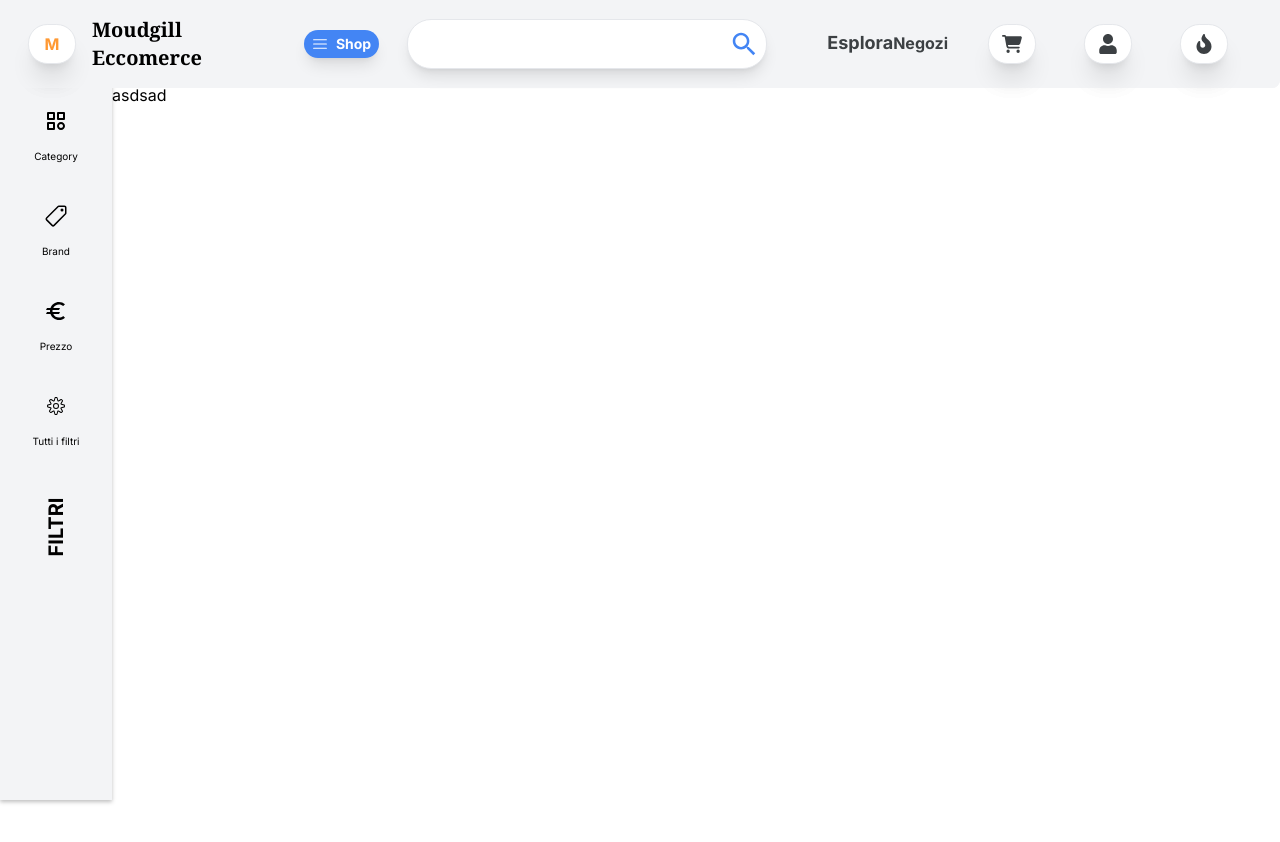
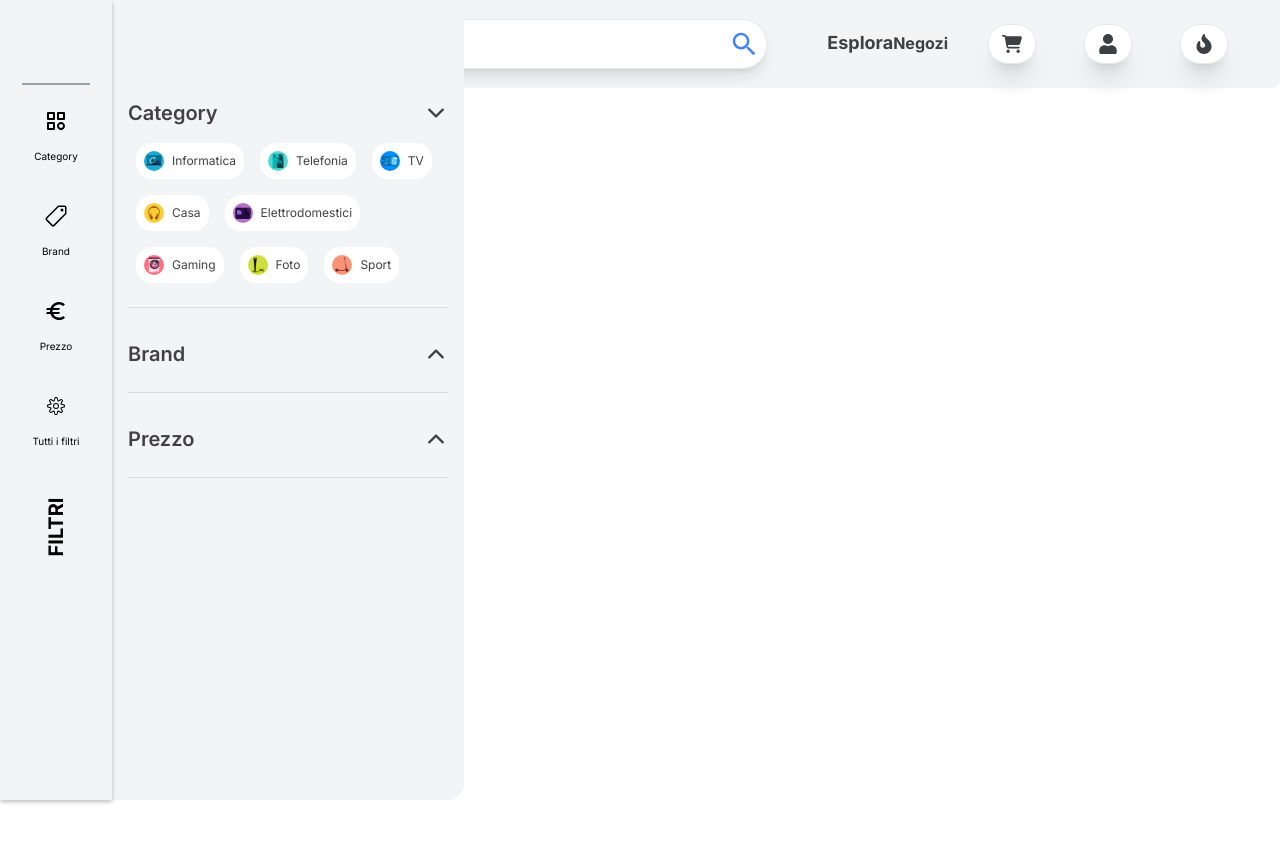
Before and after one commit to ManmeetMoudgill/Eccomerce-website, a Next.js app in the folder ecommerce_fe/: page /allProducts in a window 1280 px wide. Both pictures are taken after a click on the element 56 px from the left and 121 px from the top of the page. Built offline with nearby package versions, Linux system fonts and the light colour scheme.

Commit message:
working on all products page

```diff
--- a/ecommerce_fe/src/app/globals.css
+++ b/ecommerce_fe/src/app/globals.css
@@ -58,3 +58,38 @@
   border-radius: 10px !important;
 
 }
+
+.open_accordion {
+  animation: fadeIn 0.5s cubic-bezier(0.68, -0.55, 0.27, 1.55) forwards;
+  max-height: max-content;
+  opacity: 1;
+  overflow: hidden;
+}
+
+.close_accordion {
+  animation: fadeOut 0.5s cubic-bezier(0.68, -0.55, 0.27, 1.55) forwards;
+  max-height: 0;
+  opacity: 0;
+}
+
+@keyframes fadeIn {
+  from {
+    opacity: 0;
+    max-height: 0;
+  }
+  to {
+    opacity: 1;
+    max-height: max-content;
+  }
+}
+
+@keyframes fadeOut {
+  from {
+    opacity: 1;
+    max-height: max-content;
+  }
+  to {
+    opacity: 0;
+    max-height: 0;
+  }
+}
--- a/ecommerce_fe/src/shell/components/filters/index.tsx
+++ b/ecommerce_fe/src/shell/components/filters/index.tsx
@@ -4,7 +4,7 @@ import { useEventsStore } from '@/store/events';
 import { memo, useRef, useState } from 'react';
 import { BiCategory } from 'react-icons/bi';
 import { CiSettings } from 'react-icons/ci';
-import { IoIosArrowDown } from 'react-icons/io';
+import { IoIosArrowUp } from 'react-icons/io';
 import { IoPricetagOutline } from 'react-icons/io5';
 import { MdEuro, MdOutlineEuro } from 'react-icons/md';
 import { CATEGORIES } from '../header';
@@ -14,6 +14,7 @@ export enum FILTERS {
   CATEGORY = 'Category',
   BRAND = 'Brand',
   PRICE = 'Prezzo',
+  ALL_FILTERS = 'Tutti i filtri',
 }
 
 const BRANDS_LIST = [
@@ -62,7 +63,7 @@ const BRANDS_LIST = [
 const FILTERS_LIST = [
   {
     id: 1,
-    title: 'Category',
+    title: FILTERS.CATEGORY,
     logo: (
       <div className="rounded-3xl px-3 py-2 hover:shadow-xl  cursor-pointer transition-all delay-100 hover:bg-gray-200 ease-in-out">
         <BiCategory className="text-2xl " />
@@ -71,7 +72,7 @@ const FILTERS_LIST = [
   },
   {
     id: 2,
-    title: 'Brand',
+    title: FILTERS.BRAND,
     logo: (
       <div className="rounded-3xl px-3 py-2 hover:shadow-xl  cursor-pointer transition-all delay-100 hover:bg-gray-200 ease-in-out">
         <IoPricetagOutline className="text-2xl" />
@@ -80,7 +81,7 @@ const FILTERS_LIST = [
   },
   {
     id: 3,
-    title: 'Prezzo',
+    title: FILTERS.PRICE,
     logo: (
       <div className="rounded-3xl px-3 py-2 hover:shadow-xl  cursor-pointer transition-all delay-100 hover:bg-gray-200 ease-in-out">
         <MdEuro className="text-2xl" />
@@ -89,7 +90,7 @@ const FILTERS_LIST = [
   },
   {
     id: 4,
-    title: 'Tutti i filtri',
+    title: FILTERS.ALL_FILTERS,
     logo: (
       <div className="rounded-3xl px-3 py-2 hover:shadow-xl  cursor-pointer transition-all delay-100 hover:bg-gray-200 ease-in-out">
         <CiSettings className="text-2xl" />
@@ -102,18 +103,30 @@ const EcoFiltersComoponent = () => {
   const { setIsFiltersOpen, isFiltersOpen } = useEventsStore();
 
   const allFiltersRef = useRef<HTMLDivElement>(null);
-
-  useClickOutside(() => {
-    setIsFiltersOpen(false);
-  }, allFiltersRef);
-
   const [filterOpenWithName, setFilterOpenWithName] = useState<{
     isOpen: boolean;
     name: string;
   }>({
-    isOpen: false,
-    name: '',
+    isOpen: true,
+    name: FILTERS.CATEGORY,
   });
+
+  useClickOutside(() => {
+    setIsFiltersOpen(false);
+    setFilterOpenWithName({ isOpen: false, name: '' });
+  }, allFiltersRef);
+
+  const openCategory = () => {
+    setFilterOpenWithName({ isOpen: !filterOpenWithName.isOpen, name: FILTERS.CATEGORY });
+  };
+
+  const openBrand = () => {
+    setFilterOpenWithName({ isOpen: !filterOpenWithName.isOpen, name: FILTERS.BRAND });
+  };
+
+  const openPrice = () => {
+    setFilterOpenWithName({ isOpen: !filterOpenWithName.isOpen, name: FILTERS.PRICE });
+  };
 
   return (
     <div
@@ -131,9 +144,11 @@ const EcoFiltersComoponent = () => {
             <div key={filter?.id} className="flex flex-col items-center justify-center my-4 ">
               <span
                 onClick={() => {
-                  if (filter?.id === 4) {
-                    setIsFiltersOpen(true);
-                  }
+                  setIsFiltersOpen(true);
+                  setFilterOpenWithName({
+                    isOpen: true,
+                    name: filter?.title,
+                  });
                 }}
               >
                 {filter?.logo}
@@ -155,19 +170,21 @@ const EcoFiltersComoponent = () => {
           <div className=" mb-8 pb-4 border-b-[1px] border-[#DBDBDB]">
             <div
               onClick={() => {
-                setFilterOpenWithName({
-                  isOpen: !filterOpenWithName.isOpen,
-                  name: FILTERS.CATEGORY,
-                });
+                openCategory();
               }}
-              className="flex justify-between items-center text-[#424043] "
+              className="flex justify-between items-center cursor-pointer text-[#424043] "
             >
               <h2 className="text-xl font-semibold">{FILTERS.CATEGORY}</h2>
-              <IoIosArrowDown className="text-2xl cursor-pointer" />
+
+              <IoIosArrowUp
+                className={`text-2xl cursor-pointer ${filterOpenWithName?.isOpen && filterOpenWithName.name === FILTERS.CATEGORY ? 'rotate-180' : ''} transform transition-all duration-300 ease-in-out`}
+              />
             </div>
 
             {/* categories container */}
-            <div className="flex items-center flex-wrap overflow-hidden">
+            <div
+              className={`flex items-center flex-wrap overflow-hidden mt-2 ${filterOpenWithName?.isOpen && filterOpenWithName.name === FILTERS.CATEGORY ? 'open_accordion' : 'close_accordion'}`}
+            >
               {CATEGORIES.map((category) => (
                 <div
                   className="flex items-center rounded-2xl p-2 bg-white text-black hover:shadow:xl cursor-pointer transition-all delay-100 hover:bg-gray-200 ease-in-out my-2 mx-2"
@@ -189,16 +206,20 @@ const EcoFiltersComoponent = () => {
           <div className=" mb-8 pb-4 border-b-[1px] border-[#DBDBDB]">
             <div
               onClick={() => {
-                setFilterOpenWithName({ isOpen: !filterOpenWithName.isOpen, name: FILTERS.BRAND });
+                openBrand();
               }}
               className="flex justify-between items-center text-[#424043]"
             >
               <h2 className="text-xl font-semibold">{FILTERS.BRAND}</h2>
-              <IoIosArrowDown className="text-2xl cursor-pointer" />
+              <IoIosArrowUp
+                className={`text-2xl cursor-pointer ${filterOpenWithName?.isOpen && filterOpenWithName.name === FILTERS.BRAND ? 'rotate-180' : ''} transform transition-all duration-300 ease-in-out`}
+              />
             </div>
 
             {/* brands list div */}
-            <div className="flex flex-wrap overflow-hidden items-center">
+            <div
+              className={`flex flex-wrap overflow-hidden items-center mt-2 ${filterOpenWithName?.isOpen && filterOpenWithName.name === FILTERS.BRAND ? 'open_accordion' : 'close_accordion'}`}
+            >
               {BRANDS_LIST.map((brand) => (
                 <div
                   key={brand.id}
@@ -214,19 +235,23 @@ const EcoFiltersComoponent = () => {
           <div className=" mb-8 pb-4 border-b-[1px] border-[#DBDBDB]">
             <div
               onClick={() => {
-                setFilterOpenWithName({ isOpen: !filterOpenWithName.isOpen, name: FILTERS.PRICE });
+                openPrice();
               }}
               className="flex justify-between items-center text-[#424043]"
             >
               <h2 className="text-xl font-semibold">{FILTERS.PRICE}</h2>
-              <IoIosArrowDown className="text-2xl cursor-pointer" />
+              <IoIosArrowUp
+                className={`text-2xl cursor-pointer ${filterOpenWithName?.isOpen && filterOpenWithName.name === FILTERS.PRICE ? 'rotate-180' : ''} transform transition-all duration-300 ease-in-out`}
+              />
             </div>
 
             {/* price inputs */}
-            <div className="flex items-center justify-center">
+            <div
+              className={`flex items-center justify-center mt-2 ${filterOpenWithName?.isOpen && filterOpenWithName.name === FILTERS.PRICE ? 'open_accordion' : 'close_accordion'}`}
+            >
               <div className="h-full relative  mx-2">
                 <input
-                  className="h-full rounded-3xl text-sm w-20 shadow-xl outline-none p-2 border-none"
+                  className="h-full rounded-3xl text-sm w-20 hover:shadow-xl  transform transition-all delay-75 outline-none p-2 border-none"
                   placeholder="Da"
                   type="text"
                 />
@@ -236,7 +261,7 @@ const EcoFiltersComoponent = () => {
               {/* second price input div */}
               <div className="h-full relative mx-2 ">
                 <input
-                  className="h-full rounded-3xl  text-sm w-20 shadow-xl outline-none p-2 border-none"
+                  className="h-full rounded-3xl  text-sm w-20 hover:shadow-xl  transform transition-all delay-75 outline-none p-2 border-none"
                   type="text"
                   placeholder="A"
                 />
```
